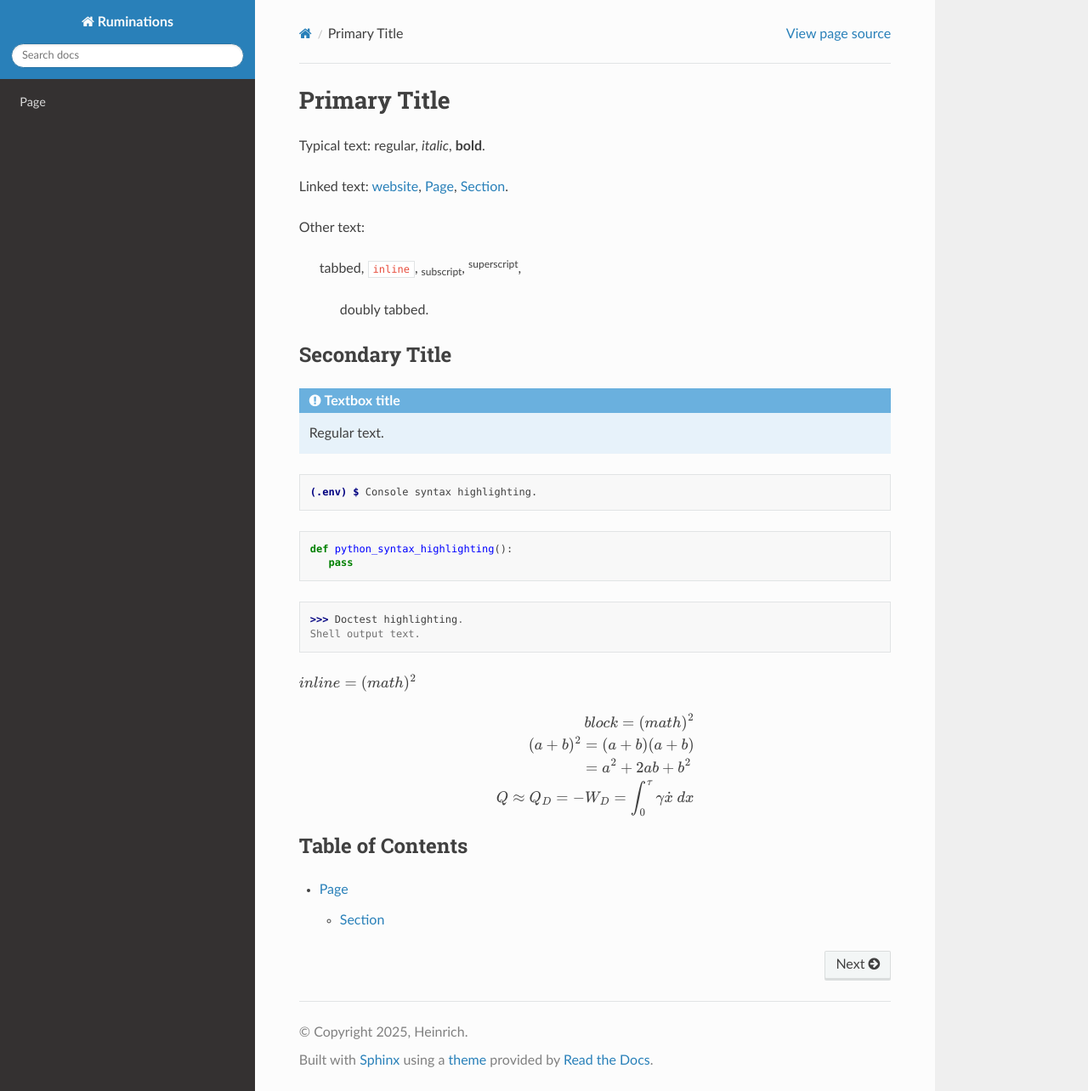
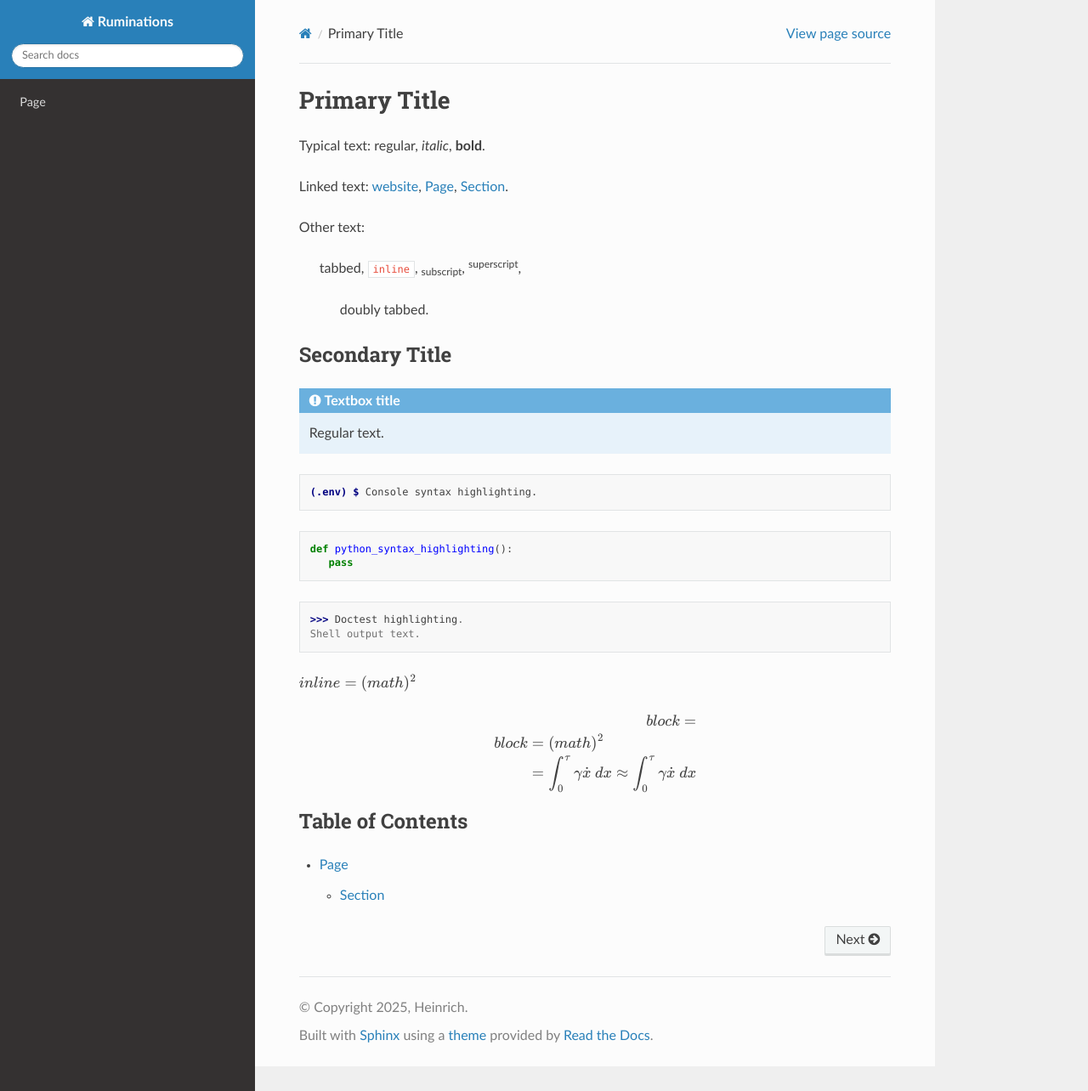
Before and after one commit to atheinrich/ReadTheDocs, a Sphinx documentation site: the page built from docs/source/index.rst, in a window 1280 px wide and 1284 px high. Shown: the whole window at 85% size. Built offline with Sphinx 7.4.7 and the Read the Docs theme 3.1.0, drawn with Linux system fonts in a browser that asks for light colours.

Commit message:
Update index.rst

```diff
--- a/docs/source/index.rst
+++ b/docs/source/index.rst
@@ -42,12 +42,11 @@ Shell output text.
 
 .. math::
 
-   block = (math)^2
+   block =
 
-   (a + b)^2  &=  (a + b)(a + b) \\
-              &=  a^2 + 2ab + b^2
-
-   Q\approx Q_D=-W_D=\int_{0}^{\tau}{\gamma\dot{x}\ dx}
+   block  &=  (math)^2 \\
+          &=  \int_{0}^{\tau}{\gamma\dot{x}\ dx}
+          &\approx  \int_{0}^{\tau}{\gamma\dot{x}\ dx}
 
 Table of Contents
 -----------------
```
